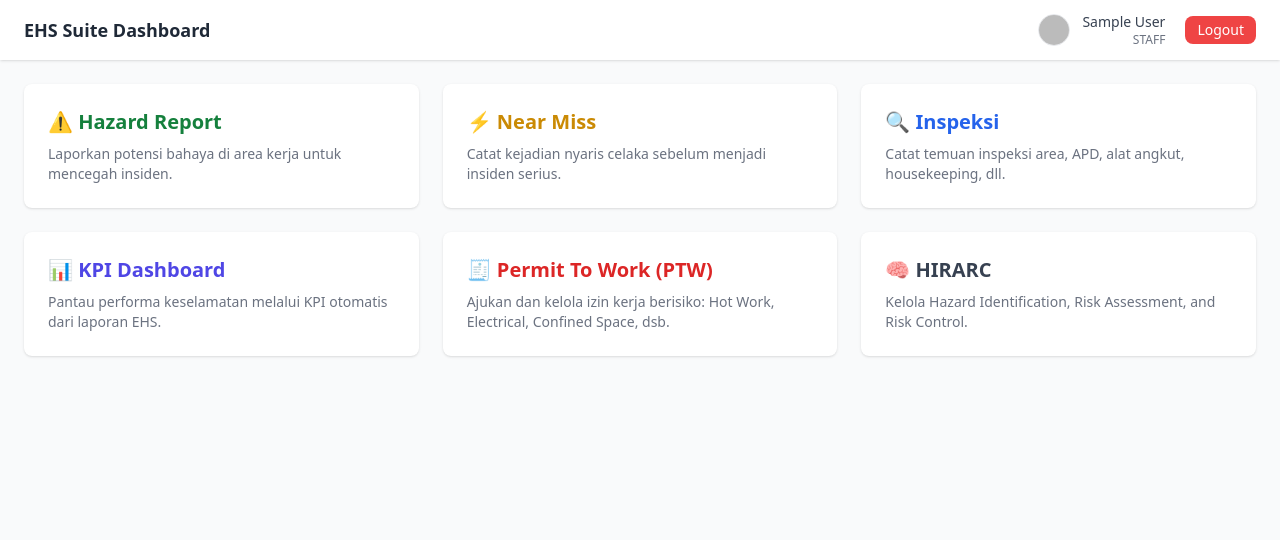
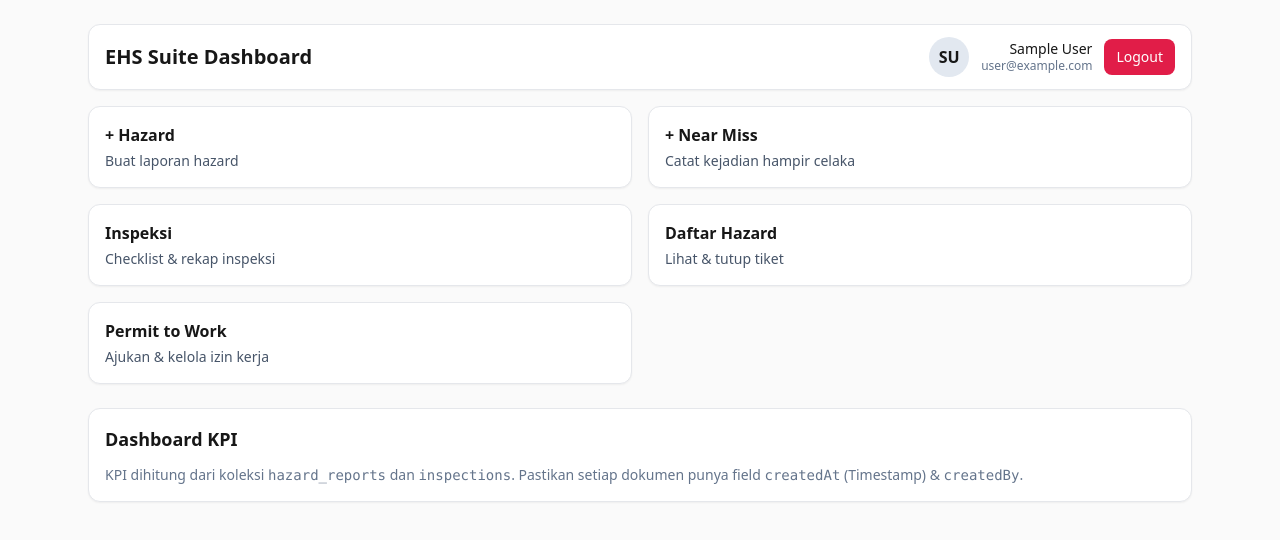
Before and after one commit to Armansj-pixel/EHS-Suite, a Next.js app: page /dashboard in a window 1280 px wide. Shown: the top 540 px of the page. Built offline with nearby package versions, Linux system fonts and the light colour scheme; no server answers; the database is empty; sample sign-in values are in the browser's storage.

Commit message:
Update DashboardClient.tsx

```diff
--- a/app/dashboard/DashboardClient.tsx
+++ b/app/dashboard/DashboardClient.tsx
@@ -1,170 +1,122 @@
 "use client";
 
 import Link from "next/link";
-import { useRouter } from "next/navigation";
 import { useEffect, useState } from "react";
-import { signOut } from "firebase/auth";
 import { auth } from "@/lib/firebase";
-import { db } from "@/lib/firestore";
-import { doc, getDoc } from "firebase/firestore";
+import { onAuthStateChanged, signOut } from "firebase/auth";
 
-type Profile = {
-  uid: string;
-  name?: string;
-  email?: string;
-  role?: string;
-  photoURL?: string;
-};
+type UserMini = { name: string; email: string; role?: string };
 
 export default function DashboardClient() {
-  const router = useRouter();
-  const [profile, setProfile] = useState<Profile | null>(null);
+  const [me, setMe] = useState<UserMini | null>(null);
 
   useEffect(() => {
-    const u = auth.currentUser;
-    if (!u) return;
-
-    // Ambil profil dari koleksi "users/{uid}" (jika ada), kalau tidak ada gunakan data auth.
-    (async () => {
-      try {
-        const ref = doc(db, "users", u.uid);
-        const snap = await getDoc(ref);
-        if (snap.exists()) {
-          const data = snap.data() as Partial<Profile>;
-          setProfile({
-            uid: u.uid,
-            name: data.name || u.displayName || u.email || "User",
-            email: data.email || u.email || "",
-            role: data.role || "staff",
-            photoURL: data.photoURL || u.photoURL || undefined,
-          });
-        } else {
-          setProfile({
-            uid: u.uid,
-            name: u.displayName || u.email || "User",
-            email: u.email || "",
-            role: "staff",
-            photoURL: u.photoURL || undefined,
-          });
-        }
-      } catch {
-        setProfile({
-          uid: u.uid,
-          name: u.displayName || u.email || "User",
-          email: u.email || "",
-          role: "staff",
-          photoURL: u.photoURL || undefined,
-        });
-      }
-    })();
+    const unsub = onAuthStateChanged(auth, (u) => {
+      if (!u) return setMe(null);
+      // nama dari profile/users bisa ditambahkan nanti; sementara pakai displayName/email
+      setMe({
+        name: u.displayName || "User",
+        email: u.email || "",
+      });
+    });
+    return () => unsub();
   }, []);
 
-  const handleLogout = async () => {
-    await signOut(auth);
-    router.push("/login");
-  };
+  const initials =
+    me?.name
+      ?.split(" ")
+      .map((s) => s[0])
+      .join("")
+      .slice(0, 2)
+      .toUpperCase() || "U";
 
   return (
-    <div className="min-h-screen bg-gray-50">
-      {/* Top Bar */}
-      <header className="flex items-center justify-between bg-white shadow px-6 py-3">
-        <h1 className="text-lg font-semibold text-gray-800">EHS Suite Dashboard</h1>
+    <div className="mx-auto max-w-6xl p-4 md:p-6">
+      {/* Top bar */}
+      <div className="mb-4 flex items-center justify-between rounded-xl border bg-white px-4 py-3 shadow-sm">
+        <h1 className="text-xl font-semibold">EHS Suite Dashboard</h1>
         <div className="flex items-center gap-3">
-          <img
-            alt="avatar"
-            className="w-8 h-8 rounded-full border"
-            src={
-              profile?.photoURL ||
-              `https://ui-avatars.com/api/?name=${encodeURIComponent(
-                profile?.name || "User"
-              )}&background=0D8ABC&color=fff`
-            }
-          />
-          <div className="text-right">
-            <div className="text-sm font-medium text-gray-700">
-              {profile?.name || "User"}
+          <div className="flex items-center gap-3">
+            <div className="flex h-10 w-10 items-center justify-center rounded-full bg-slate-200 font-semibold">
+              {initials}
             </div>
-            <div className="text-xs text-gray-500">
-              {profile?.role ? profile.role.toUpperCase() : "USER"}
+            <div className="hidden text-right md:block">
+              <div className="text-sm font-medium leading-tight">{me?.name}</div>
+              <div className="text-xs text-slate-500">{me?.email}</div>
             </div>
           </div>
           <button
-            onClick={handleLogout}
-            className="ml-2 px-3 py-1 text-sm bg-red-500 text-white rounded-lg hover:bg-red-600"
+            onClick={() => signOut(auth)}
+            className="rounded-lg bg-rose-600 px-3 py-2 text-sm font-medium text-white hover:bg-rose-700"
           >
             Logout
           </button>
         </div>
-      </header>
+      </div>
 
-      {/* Menu Cards */}
-      <main className="p-6 grid grid-cols-1 sm:grid-cols-2 lg:grid-cols-3 gap-6">
-        {/* Hazard */}
-        <Link
+      {/* Quick actions (pad & spacing konsisten) */}
+      <div className="grid gap-4 md:grid-cols-2">
+        <DashCard
+          title="+ Hazard"
+          desc="Buat laporan hazard"
+          href="/hazard/new"
+        />
+        <DashCard
+          title="+ Near Miss"
+          desc="Catat kejadian hampir celaka"
+          href="/nearmiss/new"
+        />
+        <DashCard
+          title="Inspeksi"
+          desc="Checklist & rekap inspeksi"
+          href="/inspections"
+        />
+        <DashCard
+          title="Daftar Hazard"
+          desc="Lihat & tutup tiket"
           href="/hazard"
-          className="bg-white shadow rounded-lg p-6 hover:shadow-lg transition"
-        >
-          <h2 className="text-xl font-semibold text-green-700 mb-2">⚠️ Hazard Report</h2>
-          <p className="text-gray-500 text-sm">
-            Laporkan potensi bahaya di area kerja untuk mencegah insiden.
-          </p>
-        </Link>
+        />
+        {/* Permit to Work (opsional; tampil kalau rute tersedia) */}
+        <DashCard
+          title="Permit to Work"
+          desc="Ajukan & kelola izin kerja"
+          href="/ptw"
+        />
+      </div>
 
-        {/* Near Miss */}
-        <Link
-          href="/nearmiss"
-          className="bg-white shadow rounded-lg p-6 hover:shadow-lg transition"
-        >
-          <h2 className="text-xl font-semibold text-yellow-600 mb-2">⚡ Near Miss</h2>
-          <p className="text-gray-500 text-sm">
-            Catat kejadian nyaris celaka sebelum menjadi insiden serius.
-          </p>
-        </Link>
-
-        {/* Inspections */}
-        <Link
-          href="/inspections"
-          className="bg-white shadow rounded-lg p-6 hover:shadow-lg transition"
-        >
-          <h2 className="text-xl font-semibold text-blue-600 mb-2">🔍 Inspeksi</h2>
-          <p className="text-gray-500 text-sm">
-            Catat temuan inspeksi area, APD, alat angkut, housekeeping, dll.
-          </p>
-        </Link>
-
-        {/* KPI */}
-        <Link
-          href="/dashboard/kpi"
-          className="bg-white shadow rounded-lg p-6 hover:shadow-lg transition"
-        >
-          <h2 className="text-xl font-semibold text-indigo-600 mb-2">📊 KPI Dashboard</h2>
-          <p className="text-gray-500 text-sm">
-            Pantau performa keselamatan melalui KPI otomatis dari laporan EHS.
-          </p>
-        </Link>
-
-        {/* PTW */}
-        <Link
-          href="/ptw"
-          className="bg-white shadow rounded-lg p-6 hover:shadow-lg transition"
-        >
-          <h2 className="text-xl font-semibold text-red-600 mb-2">🧾 Permit To Work (PTW)</h2>
-          <p className="text-gray-500 text-sm">
-            Ajukan dan kelola izin kerja berisiko: Hot Work, Electrical, Confined Space, dsb.
-          </p>
-        </Link>
-
-        {/* HIRARC */}
-        <Link
-          href="/hirarc"
-          className="bg-white shadow rounded-lg p-6 hover:shadow-lg transition"
-        >
-          <h2 className="text-xl font-semibold text-gray-700 mb-2">🧠 HIRARC</h2>
-          <p className="text-gray-500 text-sm">
-            Kelola Hazard Identification, Risk Assessment, and Risk Control.
-          </p>
-        </Link>
-      </main>
+      {/* KPI Panel (tetap di dashboard) */}
+      <section className="mt-6 rounded-xl border bg-white p-4 shadow-sm">
+        <h2 className="mb-3 text-lg font-semibold">Dashboard KPI</h2>
+        {/* Komponen/isi KPI kamu di sini.
+            Jika kamu sudah punya <KpiPanel /> tinggal panggil:
+            <KpiPanel />
+        */}
+        <p className="text-sm text-slate-500">
+          KPI dihitung dari koleksi <code>hazard_reports</code> dan{" "}
+          <code>inspections</code>. Pastikan setiap dokumen punya field{" "}
+          <code>createdAt</code> (Timestamp) & <code>createdBy</code>.
+        </p>
+      </section>
     </div>
   );
 }
+
+function DashCard({
+  title,
+  desc,
+  href,
+}: {
+  title: string;
+  desc: string;
+  href: string;
+}) {
+  return (
+    <Link
+      href={href}
+      className="block rounded-xl border bg-white p-4 shadow-sm transition hover:-translate-y-0.5 hover:shadow-md"
+    >
+      <div className="text-base font-semibold">{title}</div>
+      <div className="mt-1 text-sm text-slate-600">{desc}</div>
+    </Link>
+  );
+}
```
